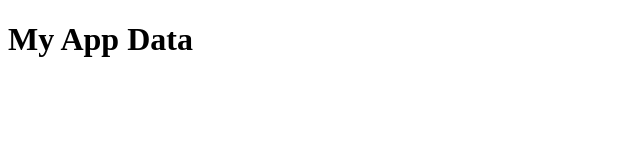
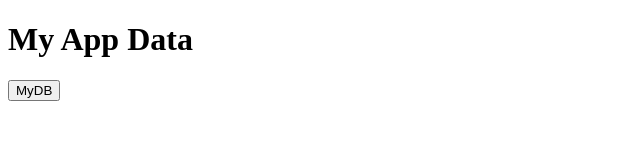
Before and after one commit to huangmu1987/microservice-app, a plain HTML site: page index.html in a window 1280 px wide. Shown: the whole page, without its empty margins (0-640 px from the left). Drawn offline with Linux system fonts and the light colour scheme.

Commit message:
Update index.html

```diff
--- a/index.html
+++ b/index.html
@@ -5,5 +5,6 @@
     </head>
     <body>
         <h1>My App Data</h1>
+        <a href="/db/index.html"><button>MyDB</button></a>
     </body>
 </html>
```
